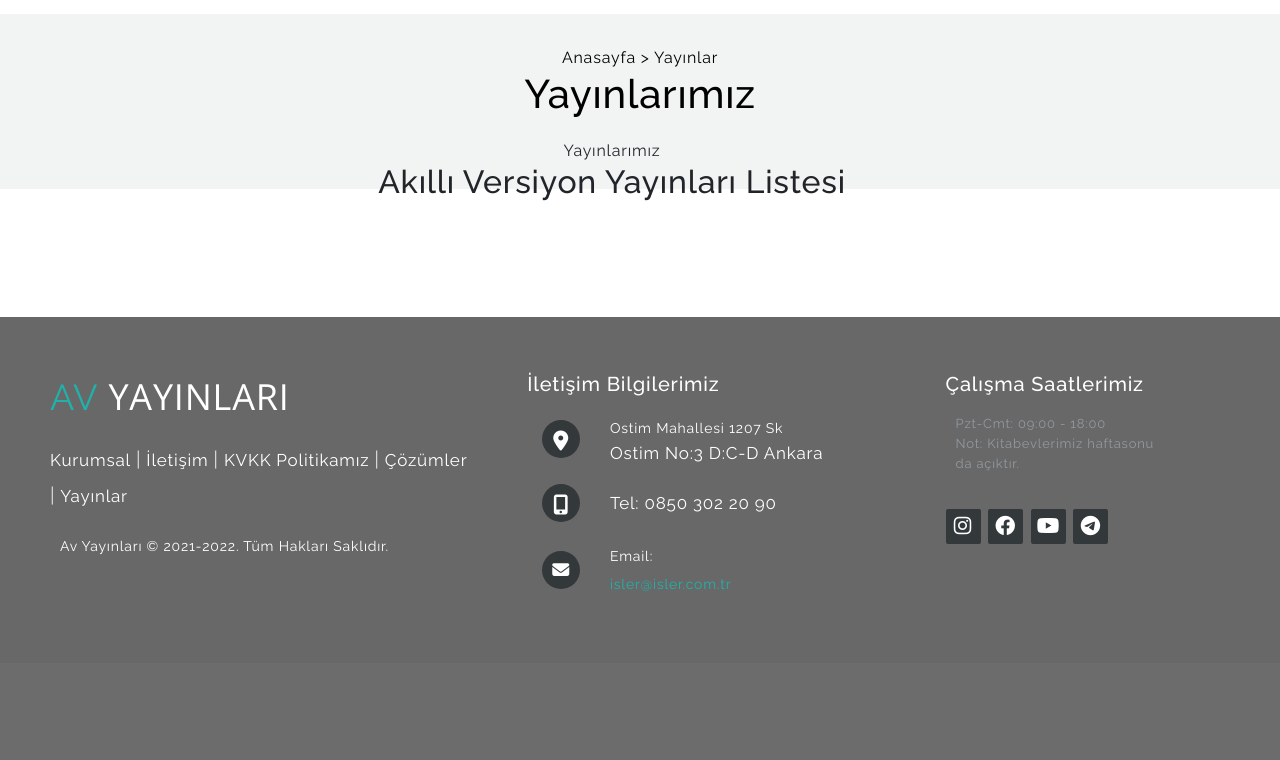
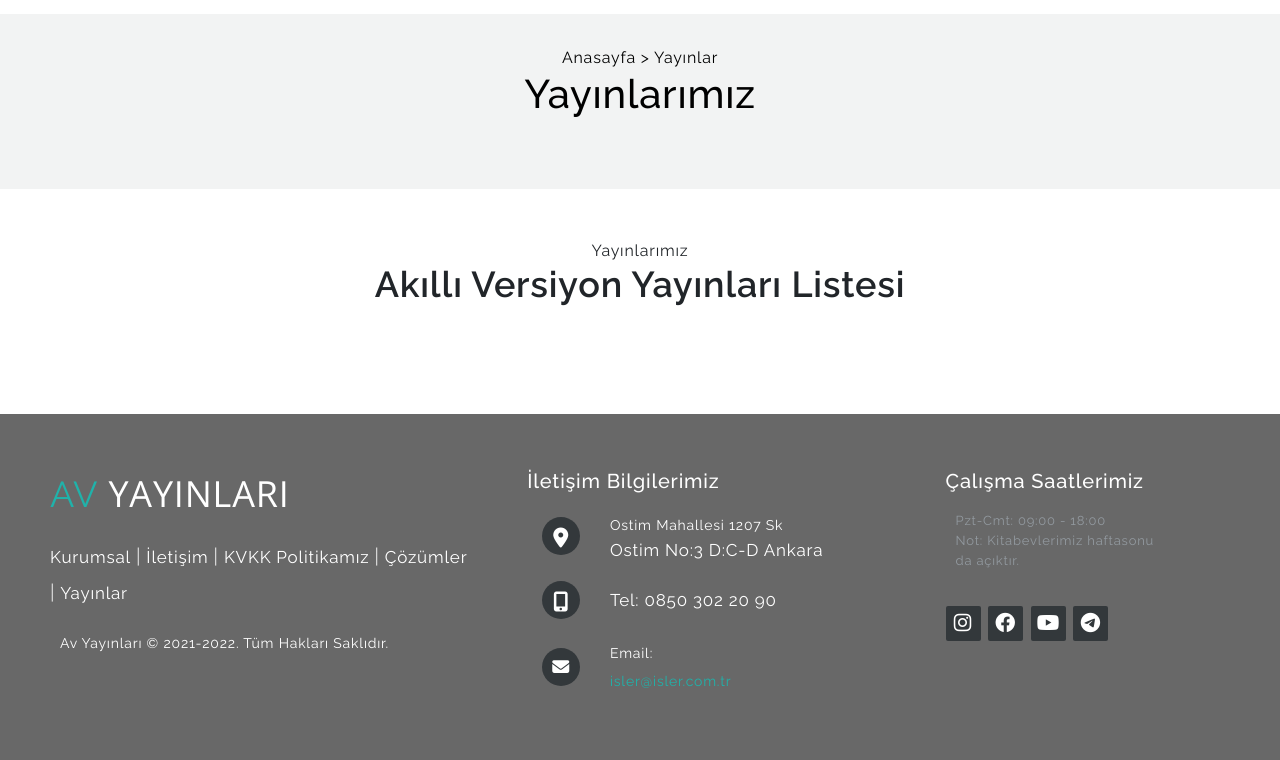
Before and after one commit to mcantimurcan/AvYayinlariV2, a PHP site: page /yayinlar in a window 1280 px wide. Shown: the part 145-905 px from the top of the page. Before the commit the page ends 736 px from the top, so only its background shows below. Run offline with PHP 8.4, Linux system fonts and the light colour scheme; data that the repository does not hold is empty; some libraries are stand-ins or nearby versions.

Commit message:
made changes to style of the website

```diff
--- a/header.php
+++ b/header.php
@@ -13,7 +13,6 @@ include("config/dbcon.php");
   <meta charset="UTF-8">
   <meta http-equiv="X-UA-Compatible" content="IE=edge">
   <meta name="viewport" content="width=device-width, initial-scale=1.0">
-  <link rel="stylesheet" href="public/css/style.css">
   <link rel="preconnect" href="https://fonts.googleapis.com">
   <link rel="preconnect" href="https://fonts.gstatic.com" crossorigin>
   <link href="https://fonts.googleapis.com/css2?family=Montserrat:wght@100;200;300;600;700&display=swap" rel="stylesheet">
@@ -94,7 +93,7 @@ include("config/dbcon.php");
 
 
   <!-- Custom styles for this template -->
-
+  <link rel="stylesheet" href="public/css/style.css">
 </head>
 
 <body>
--- a/index.php
+++ b/index.php
@@ -110,7 +110,7 @@ $yayinsor->execute();
       </div>
     </div>
   </section>
-  <section class="yayinlarimiz">
+  <section class="cozumler">
     <h1>YAYINLARIMIZ</h1>
 
     <div class="row mt-5">
--- a/siniflar.php
+++ b/siniflar.php
@@ -21,11 +21,11 @@ $yayincek = $yayinsor->fetch(PDO::FETCH_ASSOC);
     <h1><?php echo $yayincek['yayin_adi'] ?></h1>
   </div>
 </div>
-<section class="yayinlarimiz">
+<section class="cozumler">
   <label for="">Yayınlarımız</label>
   <h2>Akıllı Versiyon Yayınları Listesi</h2>
 
-  <div class="yayin-row">
+  <div class="yayin-row row mt-5 text-center">
     <?php
     while ($sinifcek = $sinifsor->fetch(PDO::FETCH_ASSOC)) {
     ?>
--- a/yayinlar.php
+++ b/yayinlar.php
@@ -11,11 +11,11 @@ $yayinsor->execute();
     <h1>Yayınlarımız</h1>
   </div>
 </div>
-<section class="yayinlarimiz">
+<section class="cozumler">
   <label for="">Yayınlarımız</label>
   <h2>Akıllı Versiyon Yayınları Listesi</h2>
 
-  <div class="yayin-row row mt-3 text-center">
+  <div class="yayin-row row mt-5 text-center">
     <?php
     while ($yayincek = $yayinsor->fetch(PDO::FETCH_ASSOC)) {
     ?>
```
Also changed, not shown: kitap-listele-detay.php (+7 -4 lines).
